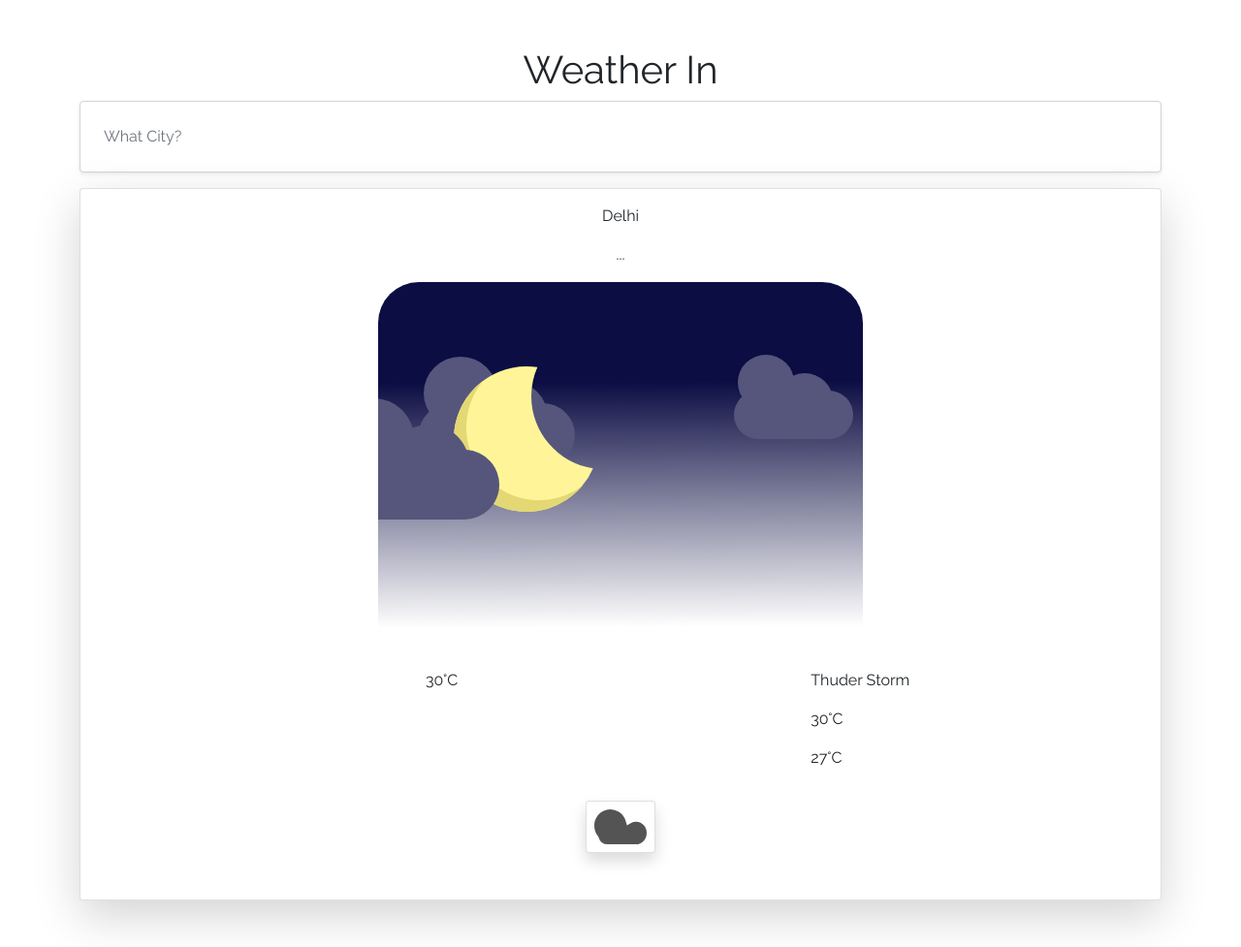
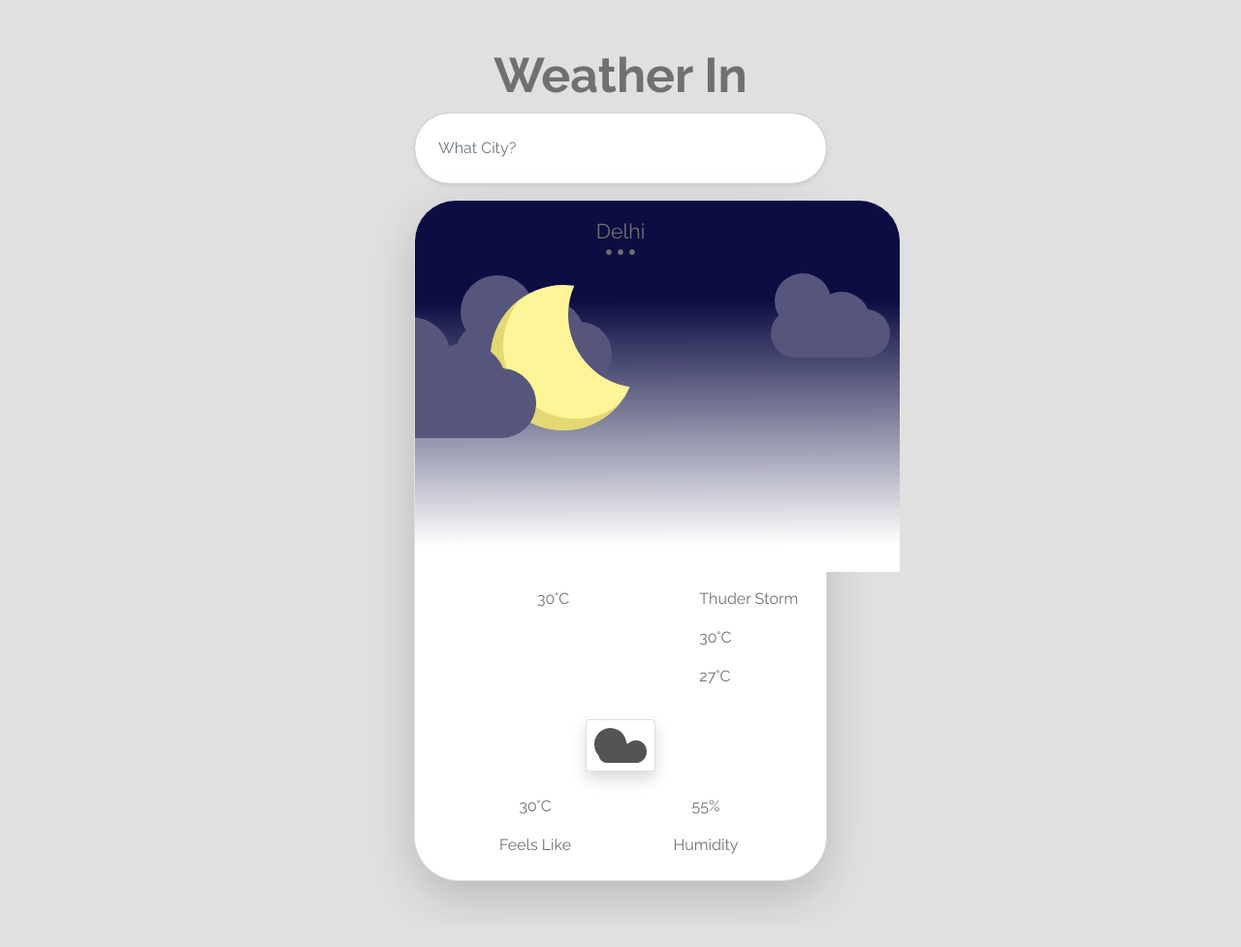
Before and after one commit to IAmMaulik/weatherapp, a website: page index.html in a window 1280 px wide. Shown: the whole page at 97% size. Drawn offline with nearby package versions, Linux system fonts and the light colour scheme.

Commit message:
added some CSS stying to the main card and the headings

```diff
--- a/css/style.css
+++ b/css/style.css
@@ -2,4 +2,44 @@
 
 body{
     font-family: "Raleway", sans-serif;
+    background: #e0e0e0;
+    color: #707070;
+    margin: 0;
+    padding: 0;
 }
+
+.container{
+    max-width: 450px;
+    min-width: 450px;
+}
+
+.title{
+    font-weight: 700;
+    font-size: 50px;
+}
+
+.form-rounded{
+    border-radius: 2.5em;
+}
+
+.back-card{
+    border-radius: 46px !important;
+}
+
+.city-name{
+    position: absolute;
+    width: 100%;
+}
+
+.city-name p{
+    font-weight: 400;
+    font-size: 16pt;
+}
+
+.city-name span{
+    font-family: 'Times New Roman', Times, serif;
+    font-weight: 400;
+    font-size: 36pt;
+    position: relative;
+    top: -60px;
+}
--- a/index.html
+++ b/index.html
@@ -47,7 +47,14 @@
             </div>
 
             <div class="card-bottom px-5 py-4 row">
-
+                <div class="col text-center">
+                    <p>30&deg;C</p>
+                    <span>Feels Like</span>
+                </div>
+                <div class="col text-center">
+                    <p>55%</p>
+                    <span>Humidity</span>
+                </div>
             </div>
         </div>
     </div>
```
